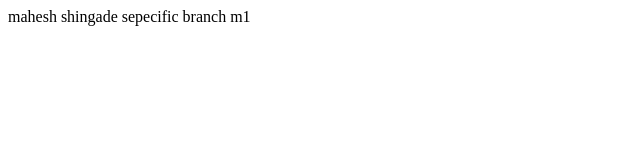
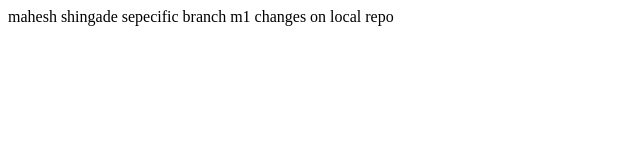
Before and after one commit to mahesh70205333/maheshNew, a plain HTML site: page index.html in a window 1280 px wide. Shown: the whole page, without its empty margins (0-640 px from the left). Drawn offline with Linux system fonts and the light colour scheme.

Commit message:
local repo chnages

```diff
--- a/index.html
+++ b/index.html
@@ -1,2 +1,3 @@
 <html>mahesh shingade </html>
 <html> sepecific branch m1 </html>
+<html> changes on local repo </html>
```
